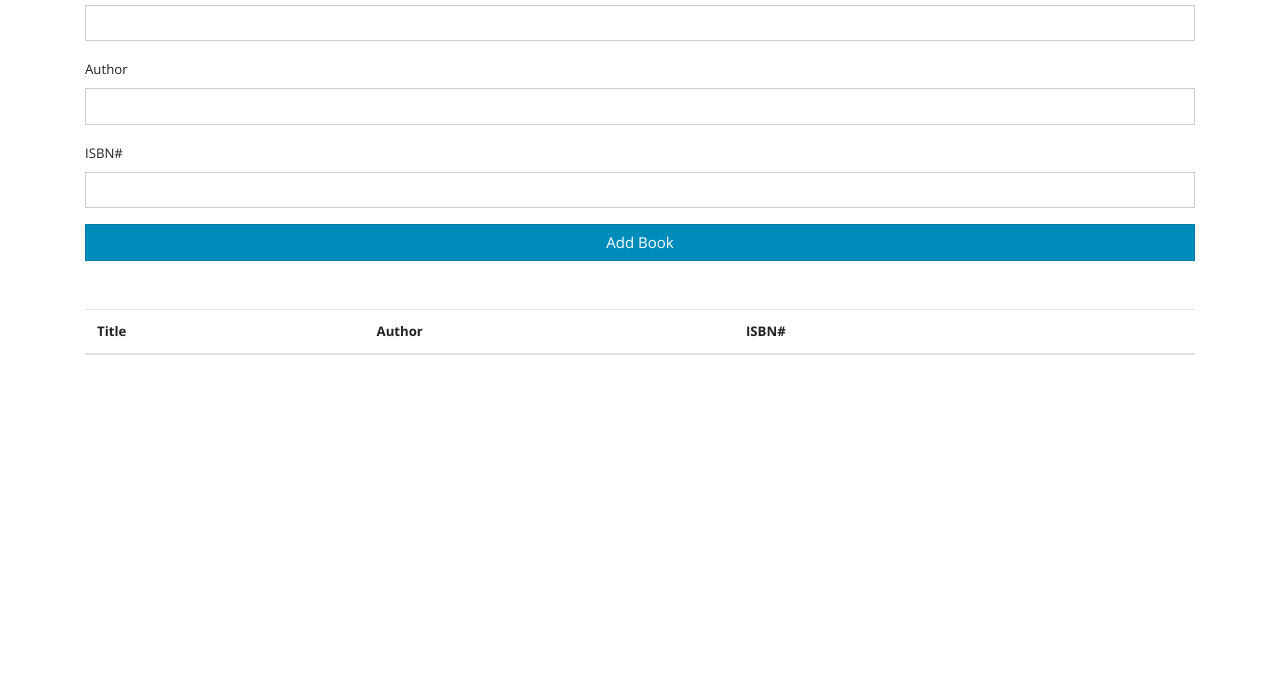
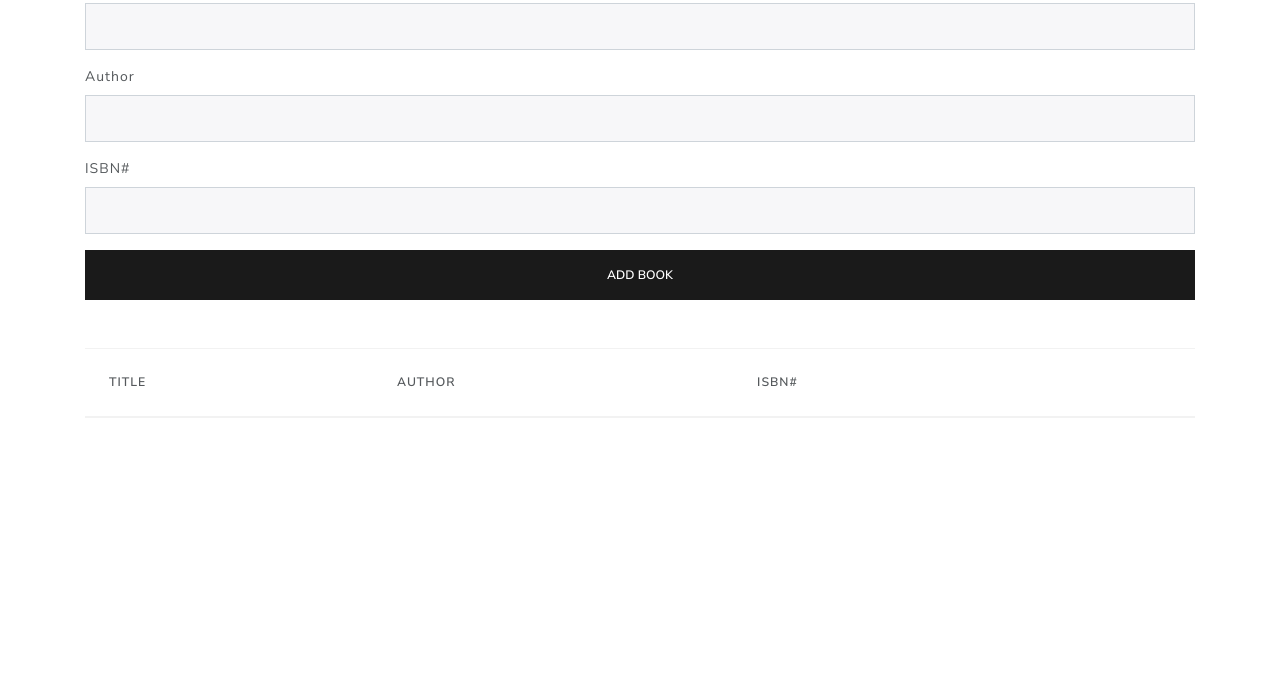
Before and after one commit to Mariamjaludi/myBookList, a plain HTML site: page index.html in a window 1280 px wide. Shown: the part 125-800 px from the top of the page. Drawn offline with nearby package versions, Linux system fonts and the light colour scheme.

Commit message:
bootstrap theme changed"

```diff
--- a/index.html
+++ b/index.html
@@ -5,7 +5,7 @@
   <meta charset="utf-8">
   <script defer src="https://kit.fontawesome.com/da3174c702.js"></script>
   <script defer src="app.js"></script>
-  <link rel="stylesheet" href="https://bootswatch.com/4/yeti/bootstrap.min.css">
+  <link rel="stylesheet" href="https://bootswatch.com/4/lux/bootstrap.min.css">
   <title>MyBookList App</title>
 </head>
 
```
